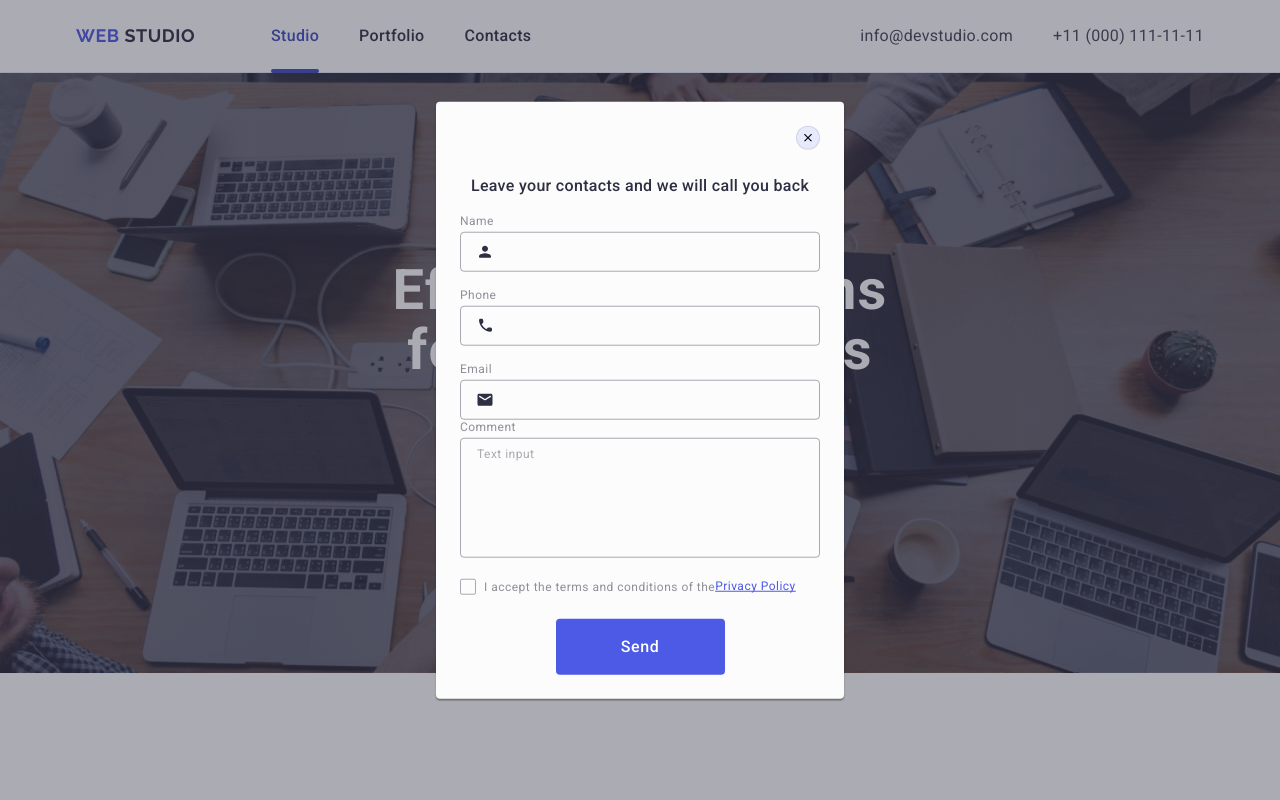
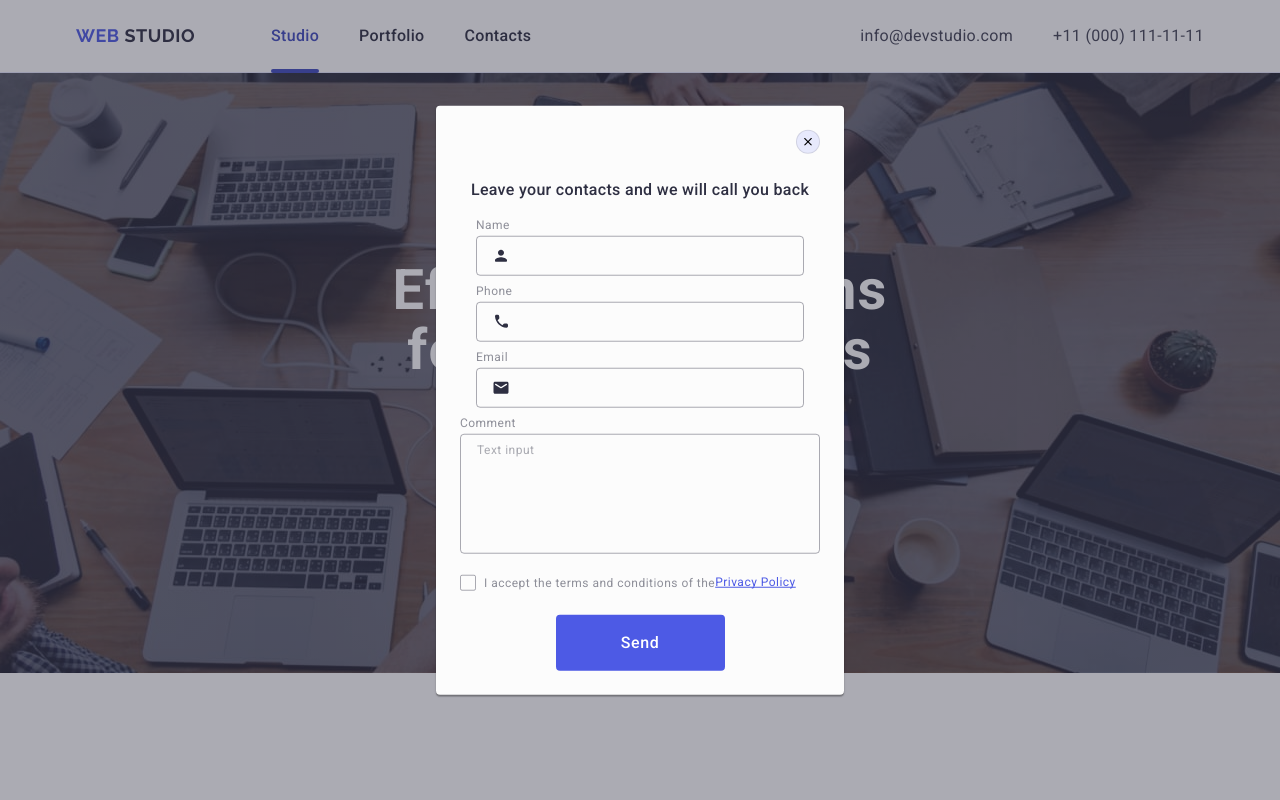
Before and after one commit to Igor208-Y/goit-markup-hw-05, a plain HTML site: page index.html in a window 1280 px wide. Shown: the top 800 px of the page. Drawn offline with nearby package versions, Linux system fonts and the light colour scheme.

Commit message:
new commit

```diff
--- a/css/styles.css
+++ b/css/styles.css
@@ -704,6 +704,7 @@ margin-left: 16px;
  .modal-open:focus {
     background-color: #404bbf;
    border: none;
+    color: #ffffff;
  }
 
  .button-icon {
@@ -761,8 +762,7 @@ margin-left: 16px;
  }
 
  .modal-field {
-    margin-bottom: 8px;
-    margin-top: 16px;
+  margin: 8px 16px;
  }
 
  .modal-icon {
@@ -777,6 +777,12 @@ margin-left: 16px;
 
  .modal-comment {
    margin-bottom: 16px;
+   margin-top: 8px;
+ }
+
+
+ .label-modal {
+
  }
 
  .modal-textarea {
@@ -791,7 +797,6 @@ margin-left: 16px;
    line-height: 1.17;
    letter-spacing: 0.04em;
    color: rgba(46, 47, 66, 0.4);
-   border: 1px solid rgba(46, 47, 66, 0.4);
    padding: 8px 16px;
    outline: transparent;
    resize: none;
--- a/index.html
+++ b/index.html
@@ -436,19 +436,26 @@
                     <use href="./images/modal-icons.svg#icon-email"></use>
                 </svg>
             </div>
+        </div>
+
             <div class="modal-comment">
                 <label class="label-modal" for="user-comment">Comment</label>
                 <textarea class="modal-textarea" name="user-comment" id="user-comment" placeholder="Text input"></textarea>
             </div>
+
             <div class="modal-checkbox">
-                    <input type="checkbox" id="policy" name="policy" class="modal-check visually-hidden" value="true">
-                    <label for="policy" class="modal-check-text"><span>
+                <input type="checkbox" id="policy" name="policy" class="modal-check visually-hidden" value="true">
+                <label for="policy" class="modal-check-text">
+                    <span>
                         <svg class="modal-check-icon" width="10" height="8">
-                        <use href="./images/modal-icons.svg#icon-vector"></use>
-                    </svg>
-                </span>I accept the terms and conditions of the  <a class="policy-text" href="Privacy Policy" target="_blank">Privacy Policy</a></label>
+                            <use href="./images/modal-icons.svg#icon-vector"></use>
+                        </svg>
+                    </span>I accept the terms and conditions of the
+                     <a class="policy-text" href="https://example.com/privacy-policy"
+                        target="_blank">Privacy Policy</a>
+                </label>
             </div>
-            </div>
+
                 <button class="button-submit" type="button">Send</button>
             </form>
         </div>
```
